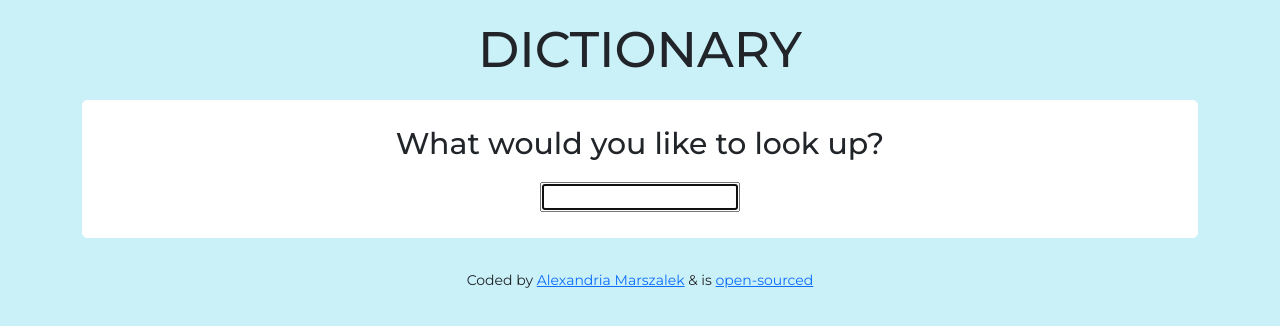
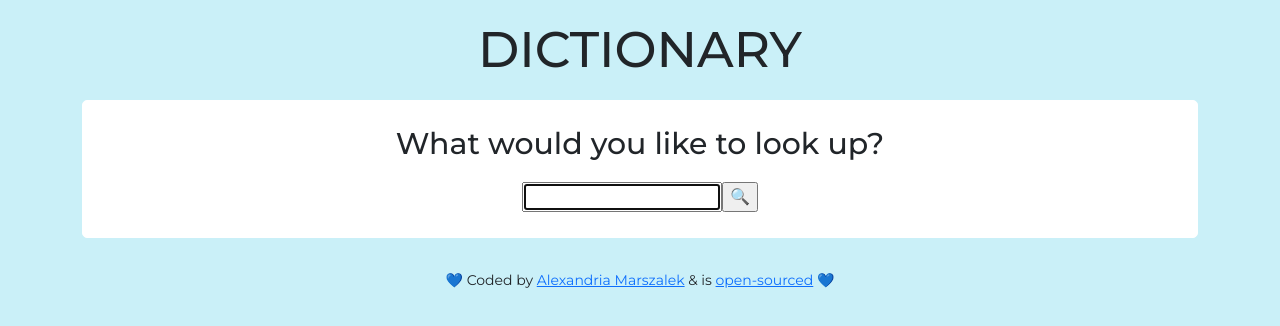
Before and after one commit to AJeannae/dictionary-project, a React (Create React App) app: page / in a window 1280 px wide. Shown: the top 326 px of the page. Built offline with nearby package versions, Linux system fonts and the light colour scheme.

Commit message:
added Search button

```diff
--- a/src/App.js
+++ b/src/App.js
@@ -11,7 +11,7 @@ export default function App() {
         </main>
         <footer className="app-footer">
           <small>
-            Coded by{" "}
+            💙 Coded by{" "}
             <a
               href="https://alliesportfolio.netlify.app"
               target="_blank"
@@ -27,6 +27,7 @@ export default function App() {
             >
               open-sourced
             </a>{" "}
+            💙
           </small>
         </footer>
       </div>
--- a/src/Dictionary.js
+++ b/src/Dictionary.js
@@ -32,6 +32,7 @@ export default function Dictionary() {
             autoFocus={true}
             onChange={handleKeywordChange}
           />
+          <input type="submit" value="🔍" className="submit-button" />
         </form>
       </div>
     </div>
```
